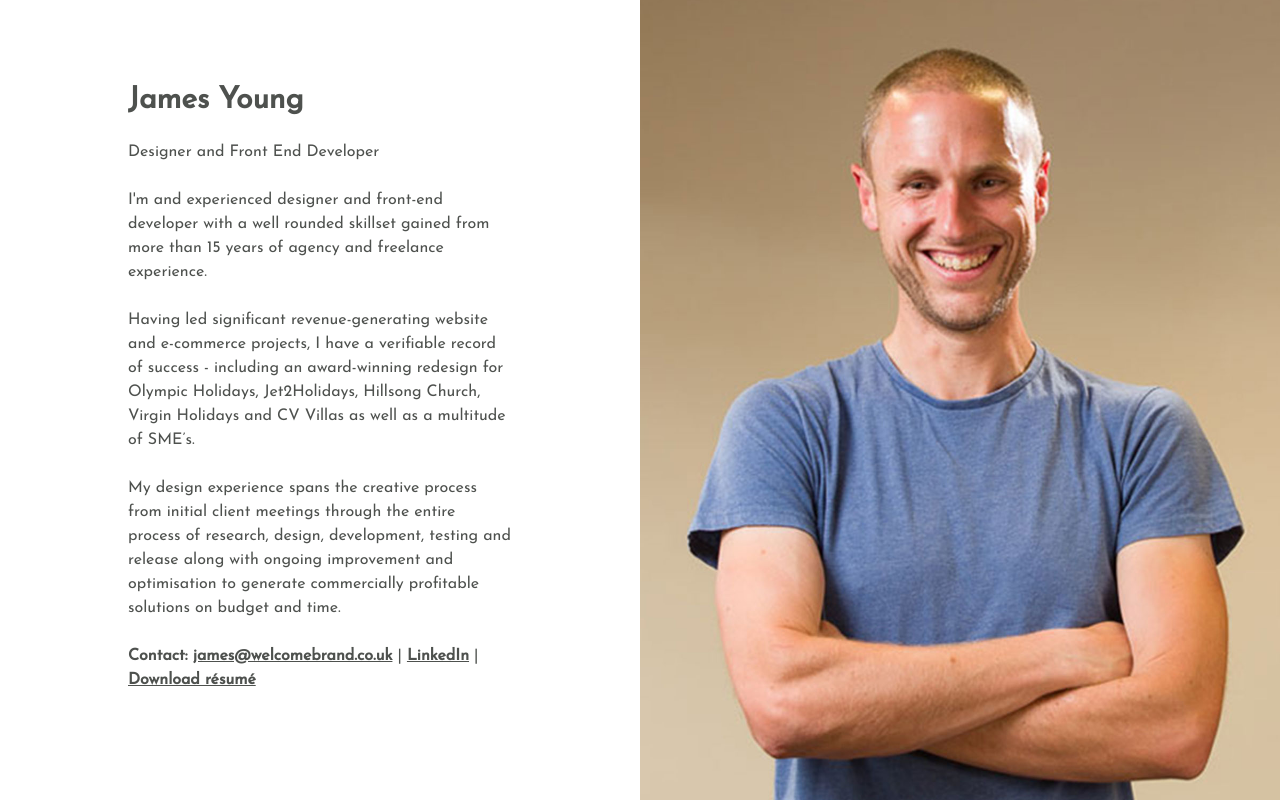
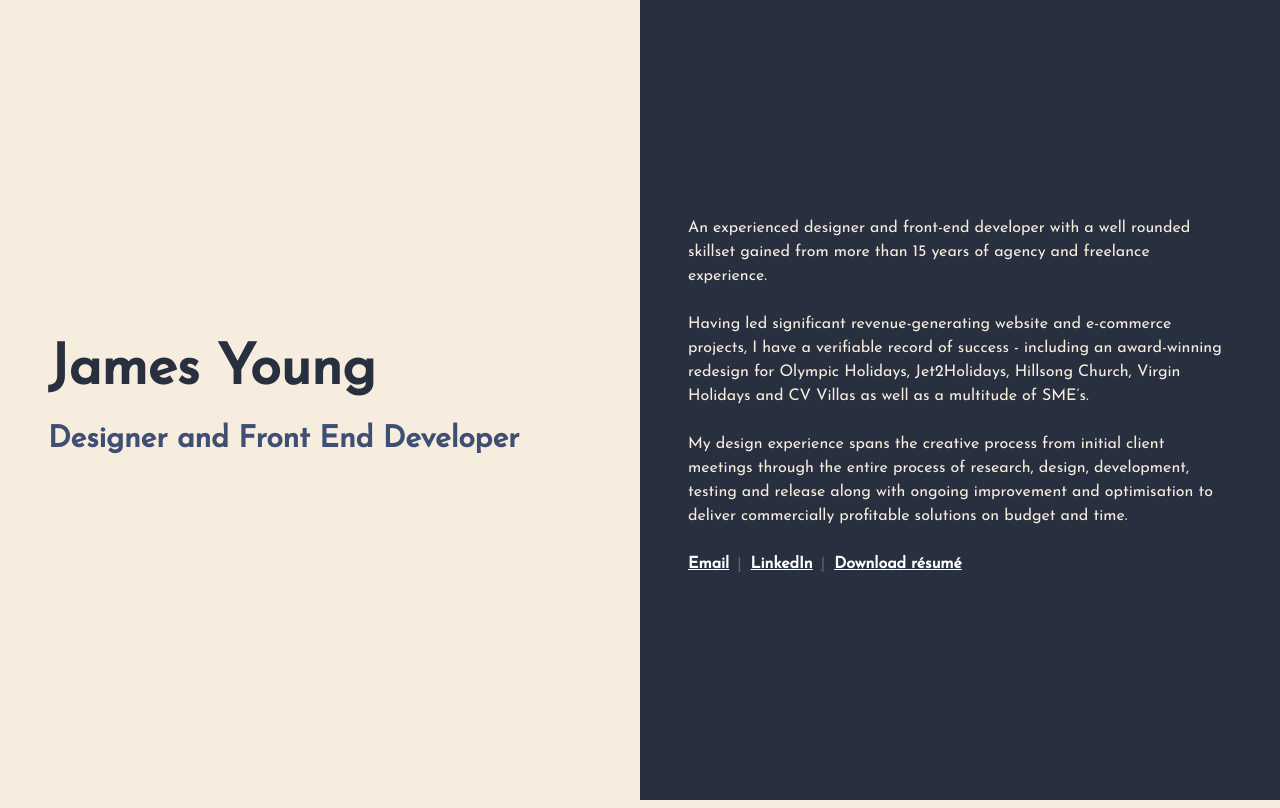
Before and after one commit to welcomebrand/welcomebrand, a website: page index.html in a window 1280 px wide. Drawn offline with Linux system fonts and the light colour scheme.

Commit message:
Styling updates

```diff
--- a/assets/scss/components/_split-row.scss
+++ b/assets/scss/components/_split-row.scss
@@ -6,26 +6,74 @@
 }
 
 .content-item {
-	flex: 1;
+	flex: 1 0 100%;
 	display: flex;
-	align-items: center;
 	justify-content: center;
-	height: 100%;
-}
+
+	&--first {
+		height: 30%;
+		align-items: flex-end;
+		}
+
+	&--second {
+		@include bg($blue-dark,1);
+		@include color($off-white,1);
+		height: 70%;
+		align-items: flex-start;
+		}
+
+	@include bp-l {
+		flex: 1;
+		height: 100%;
+		align-items: center;
+		}
+	}
 
 .content-item-inner {
 	flex: 1;
-	max-width: 60%;
-
-	&--image {
-		max-width: none;
-		height: 100%;
-
-			img {
-			object-fit: cover;
-			width: 100%;
-			height: 100%;
+	max-width: 90vw;
+	padding: 10vw;
+	@include bp-l {
+		max-width: 65ch;
+		padding: 0 $space*2;
 		}
 	}
 
-}
+
+// Contact Links
+.contact-links {
+	margin-bottom: 0;
+	}
+
+	.contact-link {
+		position: relative;
+		@include color($white,1);
+		display: block;
+		margin-bottom: .5rem;
+
+		&:hover,
+		&:focus,
+		&:active {
+			@include color($off-white,1);
+			}
+
+		&:after {
+			content: "|";
+			font-weight: $normal;
+			@include color($white,.25);
+			margin-right: $space/6;
+			padding-left: $space/3;
+			}
+
+		&:last-of-type {
+
+			&:after {
+				content: "";
+				padding-left: 0;
+				}
+			}
+
+		@include bp-xl {
+			display: inline-block;
+			}
+		}
--- a/assets/scss/layout/_layout.scss
+++ b/assets/scss/layout/_layout.scss
@@ -17,7 +17,7 @@ html {
 body {
 	padding: 0;
 	margin: 0;
-	@include bg($white,1);
+	@include bg($off-white,1);
 	@include color($grey-base,1);
 	}
 
--- a/assets/scss/settings/_palette.scss
+++ b/assets/scss/settings/_palette.scss
@@ -13,6 +13,7 @@
 
 /* Colours */
 $white: #fff;
+$off-white: #f7edde;
 
 $grey-base: #4E514E;
 	$grey-lightest: #f4f4f4;
@@ -21,3 +22,5 @@ $grey-base: #4E514E;
 	$grey-darkest: #19171c;
 
 /* Brand */
+$blue-base: #3f4f74;
+	$blue-dark: #28303f;
--- a/assets/scss/settings/_typography.scss
+++ b/assets/scss/settings/_typography.scss
@@ -40,12 +40,13 @@ h1, h2, h3, h4, h5, h6 {
 	margin: 0 0 1.5rem;
 	@include font-size(1.5,1.75);
 	font-weight: $bold;
+	color: $blue-dark;
 	}
 
 	h1 {
 		@include font-size(1.75,2);
 		@include bp-l {
-			@include font-size(2.5,2.5);
+			@include font-size(3.5,3.5);
 			}
 		}
 
@@ -74,17 +75,25 @@ p {
 a {
 	@include hover-fade;
 	font-weight: $bold;
-	@include color($grey-base,1);
+	@include color($blue-dark,1);
 	&:hover,
 	&:active,
 	&:focus {
-		@include color($grey-base,1);
+		@include color($blue-dark,1);
+		text-decoration: none;
 		}
 	}
 
 strong,
 b {
 	font-weight: $bold;
+	}
+
+.large {
+	@include font-size(1.125,1.5);
+	@include bp-l {
+		@include font-size(1.875,2.25);
+		}
 	}
 
 .medium {
@@ -95,10 +104,12 @@ b {
 	@include font-size(.75,1.25);
 	}
 
-cite {
+.content-item-title {
 
 	}
 
-pre, code {
-
+.content-item-sub-title {
+	@include color($blue-base,1);
+	font-weight: $bold;
+	margin-bottom: 0;
 	}
--- a/index.html
+++ b/index.html
@@ -54,19 +54,21 @@
 
 
 	<section class="split-content">
-		<div class="content-item">
+		<div class="content-item content-item--first">
 			<div class="content-item-inner">
-				<h2 class="content-item-title">James Young</h2>
-				<p class="content-item-sub-title">Designer and Front End Developer</p>
-				<p>I'm and experienced designer and front-end developer with a well rounded skillset gained from more than 15 years of agency and freelance experience.
-				<p>Having led significant revenue-generating website and e-commerce projects, I have a verifiable record of success - including an award-winning redesign for Olympic Holidays,  Jet2Holidays, Hillsong Church, Virgin Holidays and CV Villas as well as a multitude of SME’s.</p>
-				<p>My design experience spans the creative process from initial client meetings through the entire process of research, design, development, testing and release along with ongoing improvement and optimisation to generate commercially profitable solutions on budget and time.</p>
-				<p><b>Contact:</b> <a href="mailto:james@welcomebrand.co.uk">james@welcomebrand.co.uk</a> | <a href="https://www.linkedin.com/in/james-young-67452163/">LinkedIn</a> | <a href="https://drive.google.com/file/d/1GEtDCxikFRi_Xvxk_ZRMFO_vOawRajcW/view?usp=sharing">Download résumé</a></p>
+				<h1 class="content-item-title">James Young</h1>
+				<p class="content-item-sub-title large">Designer and Front End Developer</p>
 			</div>
 		</div>
-		<div class="content-item">
-			<div class="content-item-inner content-item-inner--image">
-				<img class="" src="assets/img/profile-james-1.jpg" alt="James Young" />
+		<div class="content-item content-item--second">
+			<div class="content-item-inner">
+				<p>An experienced designer and front-end developer with a well rounded skillset gained from more than 15 years of agency and freelance experience.
+				<p>Having led significant revenue-generating website and e-commerce projects, I have a verifiable record of success - including an award-winning redesign for Olympic Holidays,  Jet2Holidays, Hillsong Church, Virgin Holidays and CV Villas as well as a multitude of SME’s.</p>
+				<p>My design experience spans the creative process from initial client meetings through the entire process of research, design, development, testing and release along with ongoing improvement and optimisation to deliver commercially profitable solutions on budget and time.</p>
+				<p class="contact-links">
+					<a class="contact-link" href="mailto:james@welcomebrand.co.uk">Email</a>
+					<a class="contact-link" href="https://www.linkedin.com/in/james-young-67452163/">LinkedIn</a>
+					<a class="contact-link" href="https://drive.google.com/file/d/1GEtDCxikFRi_Xvxk_ZRMFO_vOawRajcW/view?usp=sharing">Download résumé</a></p>
 			</div>
 		</div>
 	</section>
```
Also changed, not shown: assets/css/screen.css.
